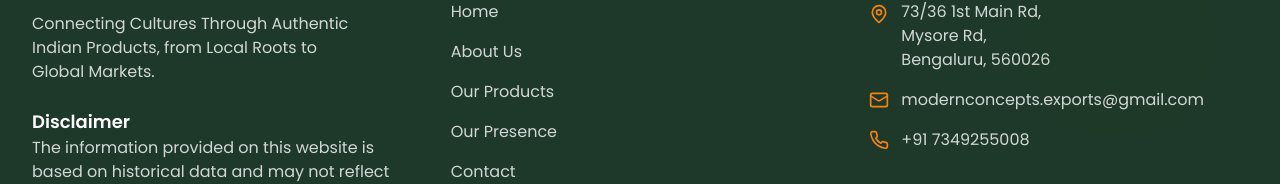
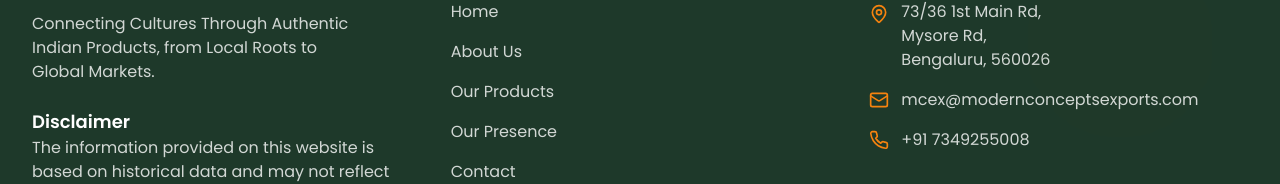
Before and after one commit to adityaapraveen/ModernConceptsExportss, a React (Vite) app: page / in a window 1280 px wide. Shown: the part 5381-5565 px from the top of the page. Built offline with nearby package versions, Linux system fonts and the light colour scheme.

Commit message:
Changed Mail

```diff
--- a/src/components/Contact.tsx
+++ b/src/components/Contact.tsx
@@ -48,7 +48,7 @@ const Contact = () => {
     e.preventDefault();
     setIsSubmitting(true);
 
-    const mailtoLink = `mailto:modernconcepts.exports@gmail.com?subject=Contact from ${formData.name}&body=${encodeURIComponent(formData.message)}%0A%0AFrom: ${formData.name}%0AEmail: ${formData.email}`;
+    const mailtoLink = `mailto:mcex@modernconceptsexports.com?subject=Contact from ${formData.name}&body=${encodeURIComponent(formData.message)}%0A%0AFrom: ${formData.name}%0AEmail: ${formData.email}`;
 
     window.location.href = mailtoLink;
 
--- a/src/components/Footer.tsx
+++ b/src/components/Footer.tsx
@@ -73,7 +73,7 @@ const Footer = () => {
               <li className="flex items-center">
                 <Mail className="w-5 h-5 text-spice-saffron mr-3" />
                 <a href="mailto:modernconcepts.exports@gmail.com" className="text-white/80 hover:text-white transition-colors">
-                  modernconcepts.exports@gmail.com
+                mcex@modernconceptsexports.com
                 </a>
               </li>
               <li className="flex items-center">
```
